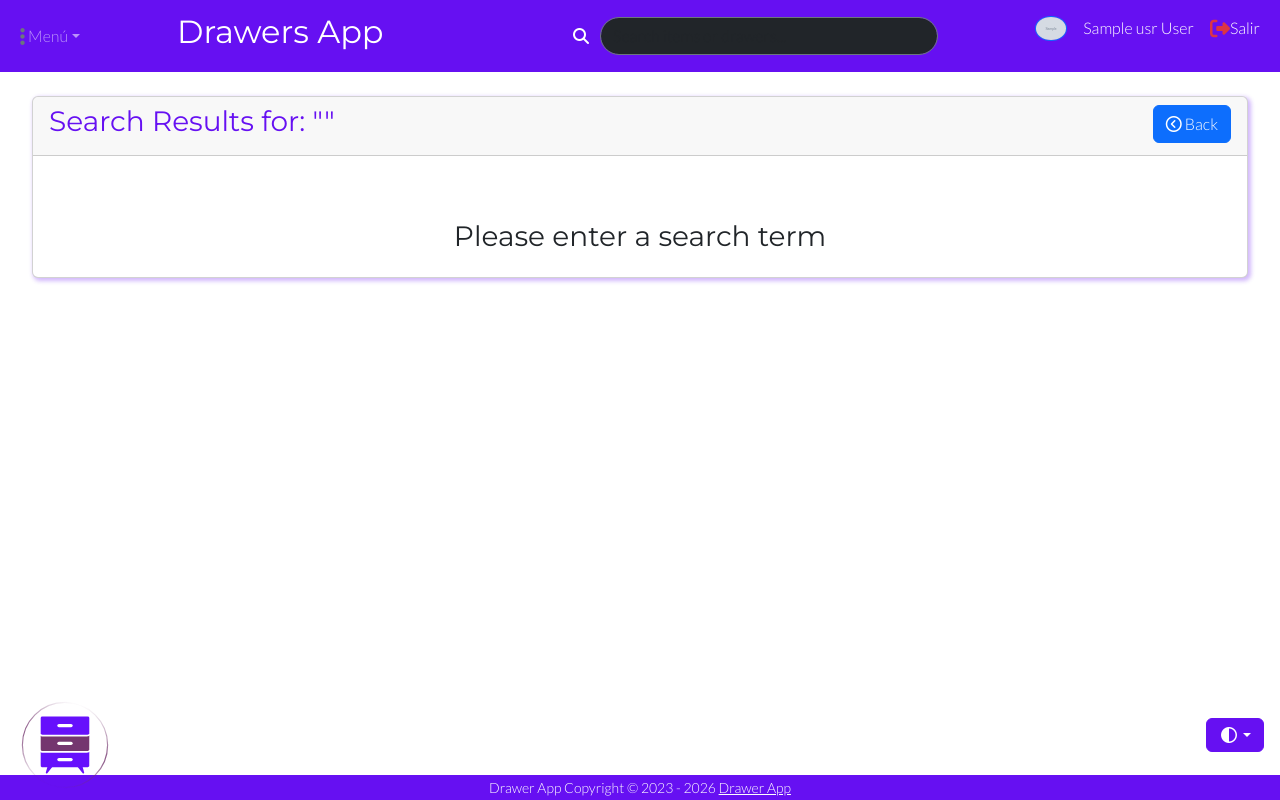
After one commit to juanmaioli/DockerDrawers, a PHP site: page /search.php in a window 1280 px wide. The commit adds this page. Run offline with PHP 8.4, Linux system fonts and the light colour scheme; the visitor is signed in with stand-in values (Sample User, id 1); tables that the repository leaves empty hold one stand-in row (values such as "Sample post"); grey boxes marked "Sample" are stand-in pictures; some libraries are stand-ins or nearby versions.

Commit message:
🚀 feat: implementar búsqueda global inteligente de ítems y cajones

```diff
--- a/www_data/head.php
+++ b/www_data/head.php
@@ -196,6 +196,14 @@ if ($usr_right == 1) {
         </li>
       </ul>
       <h2 class="me-auto "><a class="text-white text-decoration-none" href="index.php">Drawers App</a></h2>
+      <ul class="navbar-nav mx-auto d-none d-lg-block" style="width: 30%;">
+        <li class="nav-item">
+          <div class="input-group">
+            <span class="input-group-text bg-transparent border-0 text-white"><i class="fas fa-search"></i></span>
+            <input type="text" class="form-control bg-dark text-white border-secondary rounded-pill" id="globalSearchInput" placeholder="Search items or drawers..." onkeyup="if(event.key === 'Enter') startGlobalSearch()">
+          </div>
+        </li>
+      </ul>
       <ul class="navbar-nav ml-auto">
         <li class="nav-item d-none d-lg-block">
           <a class="nav-link" href='#'><img class="profile-img1 border border-primary" src="<?= $usr_image ?>"></a>
--- a/www_data/js/app.js
+++ b/www_data/js/app.js
@@ -898,3 +898,69 @@ async function addItemAList(){
   }
 
 }
+
+function startGlobalSearch() {
+  const input = document.getElementById('globalSearchInput')
+  const query = input.value.trim()
+  if (query.length > 0) {
+    window.location.href = `search.php?q=${encodeURIComponent(query)}`
+  }
+}
+
+async function executeGlobalSearch(query, usuarioId) {
+  const resultsContainer = document.getElementById('searchResults')
+  const url = `./api/api_drawers.php?id=search-${encodeURIComponent(query)}-${usuarioId}`
+
+  try {
+    const response = await fetch(url)
+    const results = await response.json()
+
+    if (results.error) {
+      throw new Error(results.message || 'API Error')
+    }
+
+    if (results.length === 0) {
+      resultsContainer.innerHTML = `
+                <div class="col text-center mt-5">
+                    <i class="fas fa-search-minus fa-4x text-muted mb-3"></i>
+                    <h3>No results found for "${query}"</h3>
+                    <p class="text-muted">Try searching for something else.</p>
+                </div>`
+      return
+    }
+
+    let html = ''
+    results.forEach(res => {
+      const isItem = res.type === 'item'
+      const link = isItem ? `item_view.php?id=${res.id}&did=${res.drawer_id}` : `drawer_view.php?id=${res.id}`
+      const imgPath = isItem ? `images/item/${res.image}` : `images/drawers/${res.image}`
+      const badgeText = isItem ? 'Item' : 'Drawer'
+      const badgeClass = isItem ? 'bg-info' : 'bg-secondary'
+      const subTitle = isItem ? `<br><small class="text-muted">In: ${res.drawer_name}</small>` : ''
+
+      html += `
+                <div class="col-md-3 mb-4">
+                    <div class="card h-100 shadow-${res.category_color}-sm border-top border-4 border-${res.category_color}">
+                        <div class="card-body text-center">
+                            <span class="badge ${badgeClass} mb-2">${badgeText}</span>
+                            <div class="mb-3">
+                                <img src="${imgPath}" class="img-fluid rounded-3 border border-2 border-${res.category_color}" style="max-height: 120px; width: 120px; object-fit: cover;" alt="${res.name}">
+                            </div>
+                            <h5 class="card-title"><a href="${link}" class="text-decoration-none text-indigo">${res.name}</a></h5>
+                            <span class="badge rounded-pill bg-${res.category_color} mb-2">${res.category_name}</span>
+                            <p class="card-text small text-muted text-truncate">${res.description || ''}</p>
+                            ${subTitle}
+                        </div>
+                        <div class="card-footer bg-transparent border-0 text-center pb-3">
+                            <a href="${link}" class="btn btn-sm btn-outline-primary"><i class="fa-regular fa-eye"></i>&nbsp;View Details</a>
+                        </div>
+                    </div>
+                </div>`
+    })
+    resultsContainer.innerHTML = html
+
+  } catch (error) {
+    console.error('Search error:', error)
+    resultsContainer.innerHTML = `<div class="col text-center mt-5 text-danger"><h3>Error executing search</h3><p>${error.message}</p></div>`
+  }
+}
--- /dev/null
+++ b/www_data/search.php
@@ -0,0 +1,48 @@
+<?php
+include("head.php");
+$query = $_GET['q'] ?? '';
+?>
+
+<!-- Container -->
+<main class="container-fluid">
+  <article class="row ms-2 me-2">
+    <section class="col">
+      <article class="card shadow-indigo-sm">
+        <section class="card-header">
+          <article class="row">
+            <section class="col-md-6 text-start">
+              <h3 class="text-indigo">Search Results for: "<span id="searchQueryText"><?= htmlspecialchars($query) ?></span>"</h3>
+            </section>
+            <section class="col-md-6 text-end">
+                <a href="index.php" class="btn btn-primary"><i class="fa-regular fa-circle-chevron-left"></i>&nbsp;Back</a>
+            </section>
+          </article>
+        </section>
+        <section class="card-body">
+          <div id="searchResults" class="row">
+              <!-- Results will be loaded here via AJAX -->
+              <div class="text-center p-5">
+                  <div class="spinner-border text-indigo" role="status">
+                      <span class="visually-hidden">Loading...</span>
+                  </div>
+              </div>
+          </div>
+        </section>
+      </article>
+    </section>
+  </article>
+</main>
+<!-- /Container -->
+
+<?php include("footer.php"); ?>
+
+<script>
+  $(document).ready(function() {
+      const query = "<?= addslashes($query) ?>";
+      if (query) {
+          executeGlobalSearch(query, <?= $usuarioId ?>);
+      } else {
+          document.getElementById('searchResults').innerHTML = '<div class="col text-center mt-5"><h3>Please enter a search term</h3></div>';
+      }
+  });
+</script>
```
Also changed, not shown: ROADMAP_F3.md (added, +26 -0 lines), www_data/api/api_drawers.php (+26 -0 lines).
